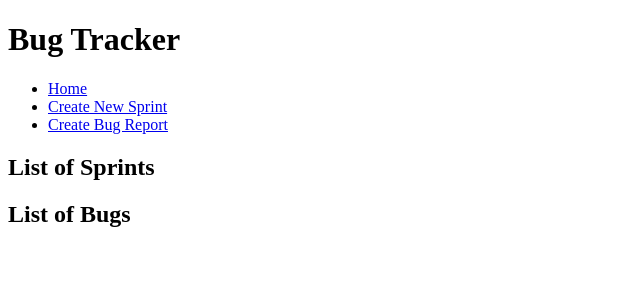
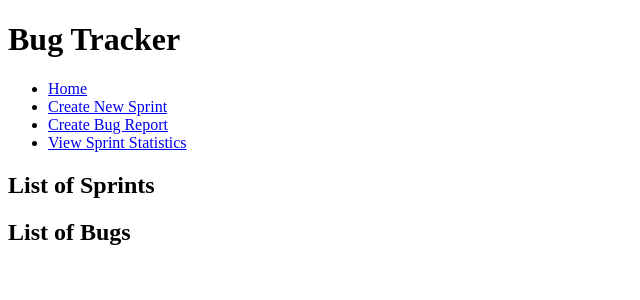
Before and after one commit to zazu7765/BugReportingSystem, a Flask app: page /bugs in a window 1280 px wide. Shown: the top 300 px of the page, without its empty margins (0-640 px from the left). Run offline with Flask 3, Linux system fonts and the light colour scheme; the visitor is signed in with stand-in values (Sample User, id 1); data that the repository does not hold is empty.

Commit message:
feature: sprint statistics

```diff
--- a/app.py
+++ b/app.py
@@ -1,7 +1,12 @@
+import base64
 import secrets
 
 from flask import Flask, render_template, redirect, url_for, request, abort, flash
 from flask_login import login_user, login_required, logout_user, LoginManager, current_user
+from matplotlib.figure import Figure
+from matplotlib.backends.backend_agg import FigureCanvasAgg as FigureCanvas
+from io import BytesIO
+import matplotlib.pyplot as plt
 from werkzeug.security import check_password_hash
 
 from forms import RegistrationForm, LoginForm, SprintForm, BugReportForm, ChangePasswordForm
@@ -260,6 +265,28 @@ def create_app(testing=False):
         # with app.app_context():
         return render_template('sprint.html', form=form)
 
+    @app.route('/sprint_statistics', methods=['GET'])
+    @login_required
+    def sprint_statistics():
+        sprints = Sprint.query.all()
+        sprints_sorted = sorted(sprints, key=lambda x: x.start_date, reverse=True)
+
+        sprint_names = [sprint.name for sprint in sprints_sorted]
+        bug_counts = [len(sprint.bugs) for sprint in sprints_sorted]
+
+        fig = Figure()
+        ax = fig.add_subplot(111)
+        ax.barh(sprint_names, bug_counts)
+        ax.set_xlabel('Number of Bug Reports')
+        ax.set_ylabel('Sprint Name')
+
+        canvas = FigureCanvas(fig)
+        png_output = BytesIO()
+        canvas.print_png(png_output)
+
+        img_data = base64.b64encode(png_output.getvalue()).decode('utf-8')
+        return render_template('sprint_statistics.html', img_data=img_data)
+
     return app
 
 
--- a/templates/bugs.html
+++ b/templates/bugs.html
@@ -9,8 +9,10 @@
         <li><a href="/">Home</a></li>
         <li><a href="{{ url_for('sprint')}}">Create New Sprint</a></li>
         <li><a href="{{ url_for('bug_report')}}">Create Bug Report</a></li>
+        <li><a href="{{ url_for('sprint_statistics')}}">View Sprint Statistics</a></li>
     </ul>
     <h2> List of Sprints</h2>
+
     <ul>
         {% for sprint in sprints %}
         <li>{{ sprint.name }} (from {{ sprint.start_date }} to {{ sprint.end_date }})</li>
```
Also changed, not shown: templates/sprint_statistics.html (added, +15 -0 lines).
